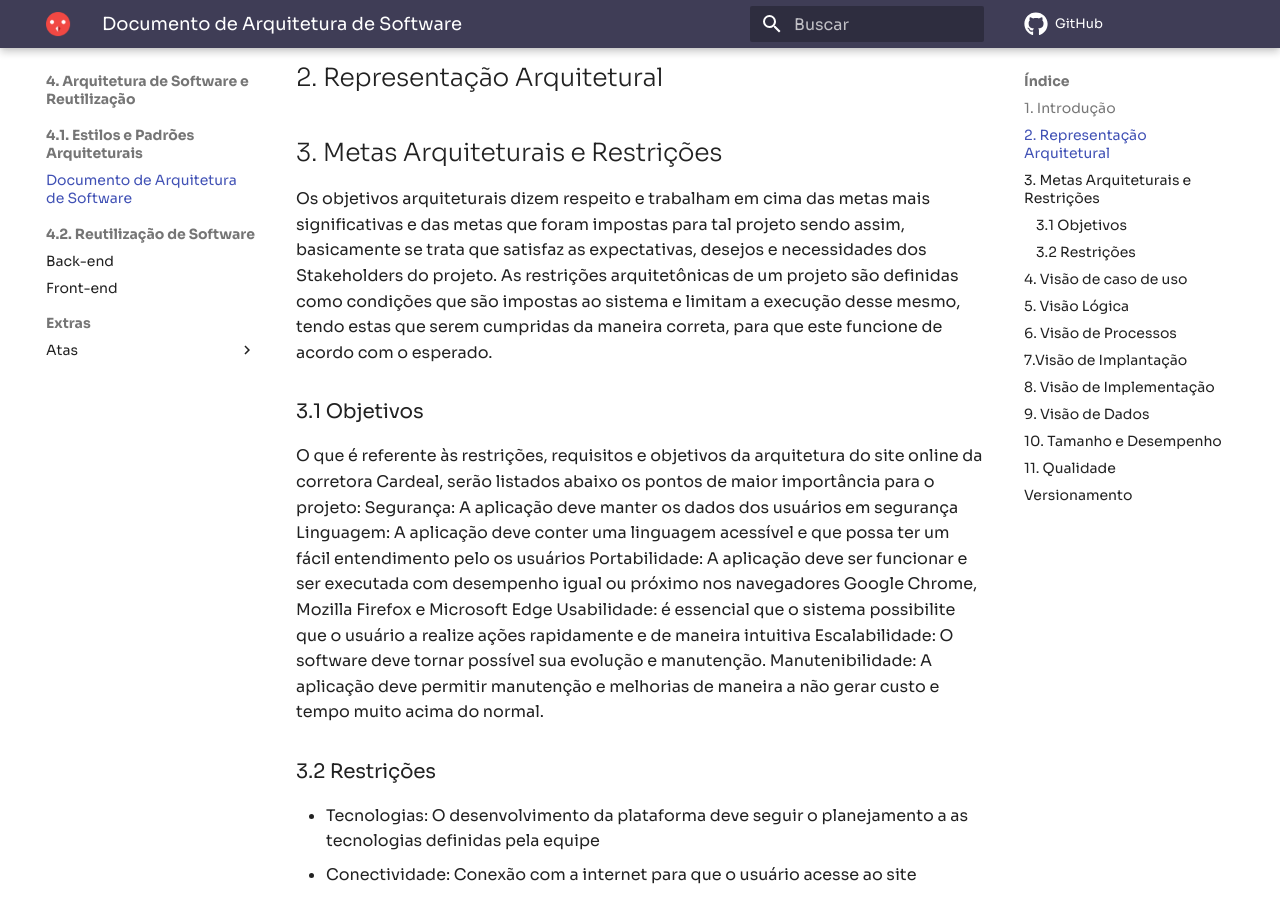
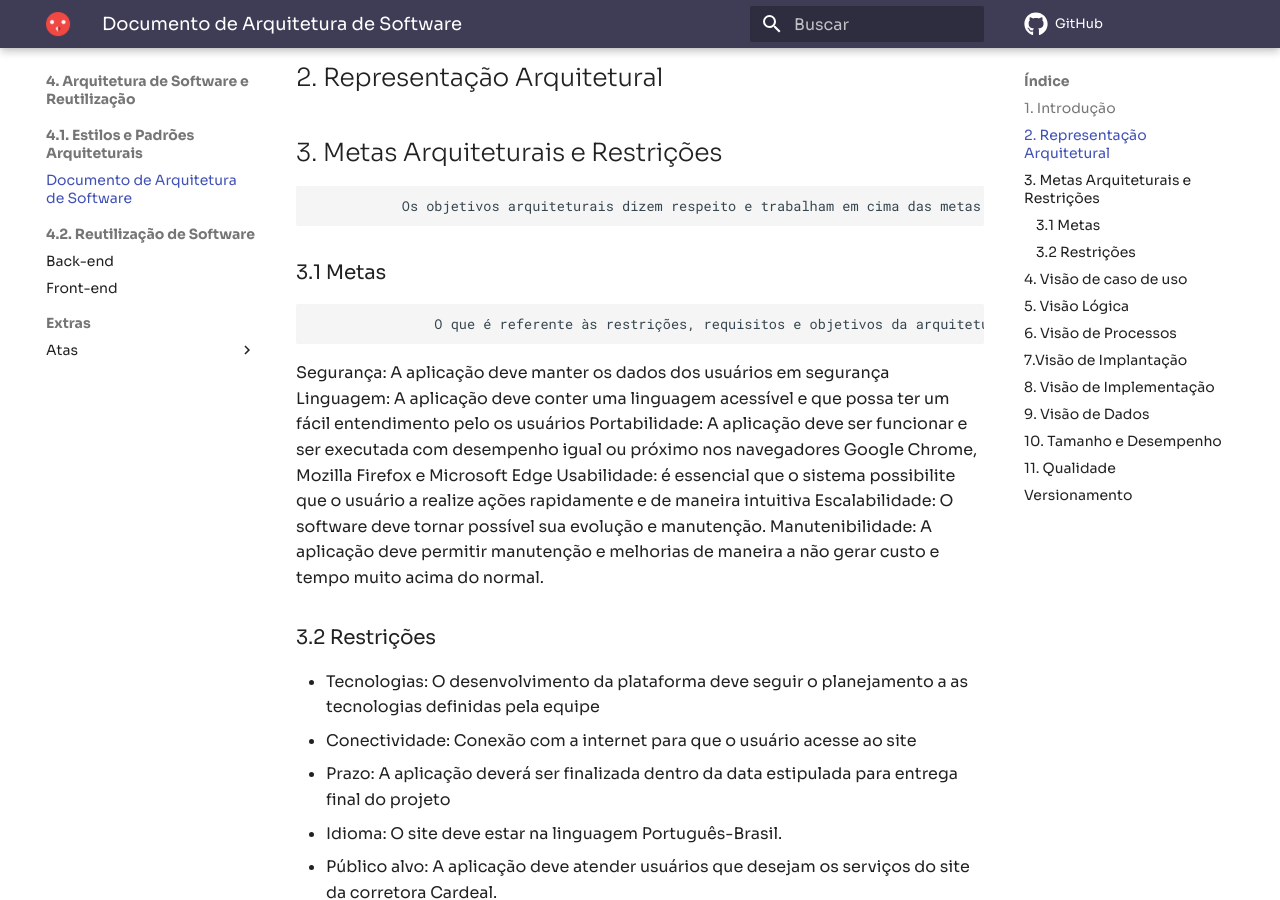
Before and after one commit to UnBArqDsw2021-1/2021.1_G04_Cardeal, an MkDocs documentation site: the page built from docs/arquitetura/das.md, in a window 1280 px wide and 900 px high, scrolled down 284 px. Built offline with MkDocs 1.6.1 and Material for MkDocs 9.7.7, drawn with Linux system fonts in a browser that asks for light colours; comment, search, counter and statistics services are not loaded; some of the changed text lies outside the part shown.

Commit message:
Update das.md

```diff
--- a/docs/arquitetura/das.md
+++ b/docs/arquitetura/das.md
@@ -5,10 +5,11 @@
 
 ## 3. Metas Arquiteturais e Restrições
 
-Os objetivos arquiteturais dizem respeito e trabalham em cima das metas mais significativas e das metas que foram impostas para tal projeto sendo assim, basicamente se trata que satisfaz as expectativas, desejos e necessidades dos Stakeholders do projeto. As restrições arquitetônicas de um projeto são definidas como condições que são impostas ao sistema e limitam a execução desse mesmo, tendo estas que serem cumpridas da maneira correta, para que este funcione de acordo com o esperado.
+               Os objetivos arquiteturais dizem respeito e trabalham em cima das metas mais significativas e das metas que foram impostas para tal projeto sendo assim, basicamente se trata que satisfaz as expectativas, desejos e necessidades dos Stakeholders do projeto. As restrições arquitetônicas de um projeto são definidas como condições que são impostas ao sistema e limitam a execução desse mesmo, tendo estas que serem cumpridas da maneira correta, para que este funcione de acordo com o esperado.
 
-### 3.1 Objetivos
-O que é referente às restrições, requisitos e objetivos da arquitetura do site online da corretora Cardeal, serão listados abaixo os pontos de maior importância para o projeto:
+### 3.1 Metas
+
+                   O que é referente às restrições, requisitos e objetivos da arquitetura do site online da corretora Cardeal, serão listados abaixo os pontos de maior importância para o projeto:
 Segurança: A aplicação deve manter os dados dos usuários em segurança
 Linguagem: A aplicação deve conter uma linguagem acessível e que possa ter um fácil entendimento pelo os usuários
 Portabilidade: A aplicação deve ser funcionar e ser executada com desempenho igual ou próximo nos navegadores Google Chrome, Mozilla Firefox e Microsoft Edge
@@ -17,12 +18,12 @@ Escalabilidade: O software deve tornar possível sua evolução e manutenção.
 Manutenibilidade: A aplicação deve permitir manutenção e melhorias de maneira a não gerar custo e tempo muito acima do normal.
 
 ### 3.2 Restrições
+
 - Tecnologias: O desenvolvimento da plataforma deve seguir o planejamento a as tecnologias definidas pela equipe
 - Conectividade: Conexão com a internet para que o usuário acesse ao site
 - Prazo: A aplicação deverá ser finalizada dentro da data estipulada para entrega final do projeto
 - Idioma: O site deve estar na linguagem Português-Brasil.
 - Público alvo: A aplicação deve atender usuários que desejam os serviços do site da corretora Cardeal.
-
 
 ## 4. Visão de caso de uso
 
@@ -44,7 +45,6 @@ Em relação à performance, o sistema foi desenvolvido com foco na otimização
 - O sistema deve ser capaz de suportar x usuários simultâneos em seu site
 - O sistema deve ser capaz de carregar suas páginas em menos de 10 segundos
 
-
 ## 11. Qualidade
 
 ## Versionamento
```
Also changed, not shown: other parts of docs/arquitetura/das.md (+2 -1 lines).
